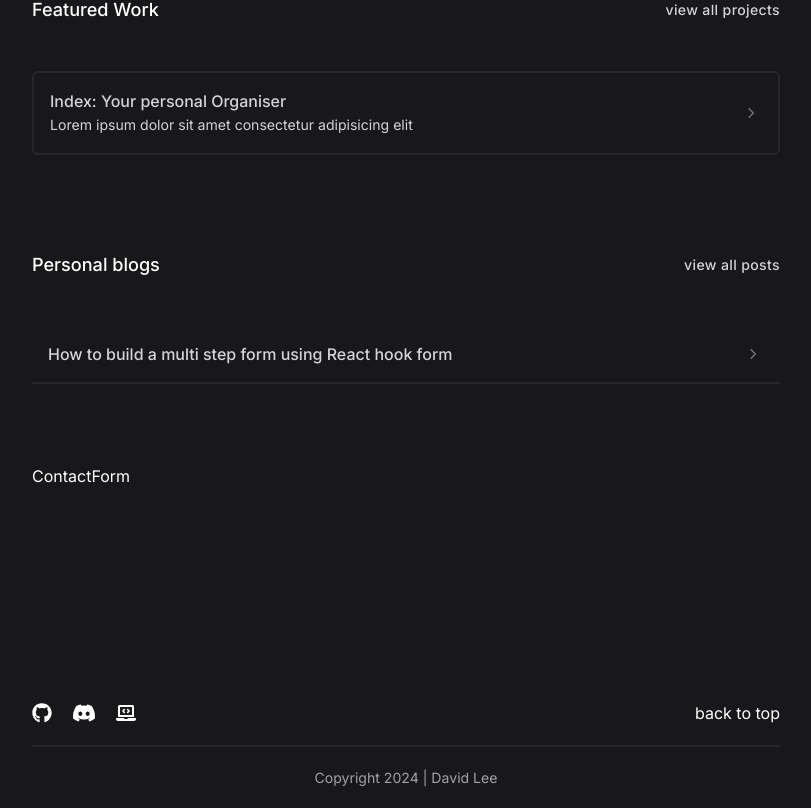
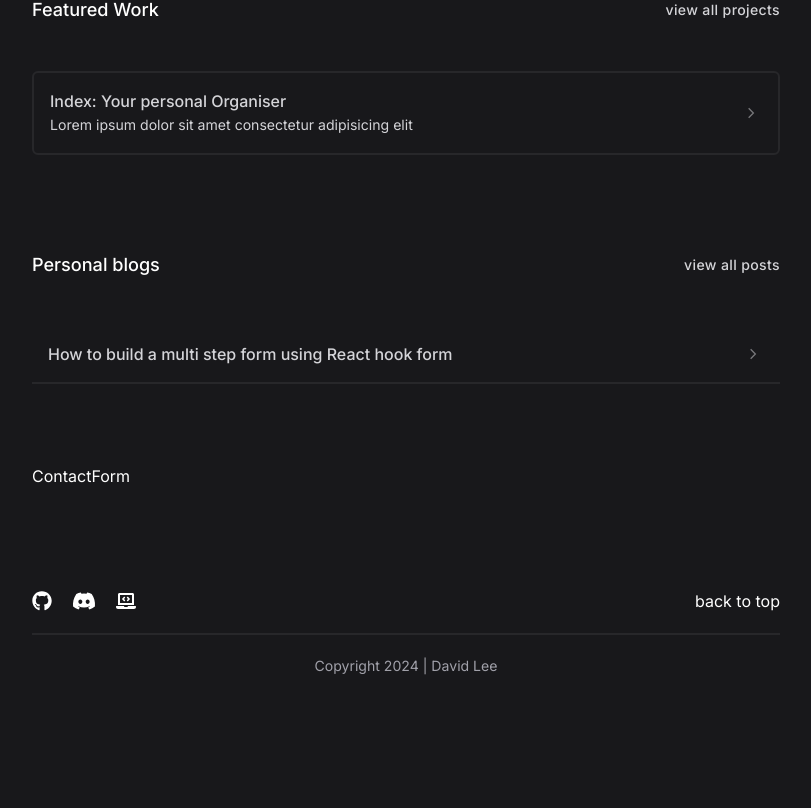
Before and after one commit to DLee1993/website, a Next.js app: page / in a window 1280 px wide. Shown: the part 499-1307 px from the top of the page, without its empty margins (234-1045 px from the left). After the commit the page ends 1195 px from the top, so only its background shows below. Built offline with nearby package versions, Linux system fonts and the light colour scheme.

Commit message:
removed margin top

```diff
--- a/app/components/Footer.tsx
+++ b/app/components/Footer.tsx
@@ -2,7 +2,7 @@ import { scrollToTop } from "../hooks/ScrollToTop";
 import SocialLinks from "./SocialLinks";
 const Footer = () => {
     return (
-        <footer className="customWidth min-h-32 flex flex-col justify-evenly mt-48">
+        <footer className="customWidth min-h-32 flex flex-col justify-evenly">
             <section className="flex justify-between items-center">
                 <SocialLinks />
                 <button onClick={scrollToTop}>back to top</button>
```
